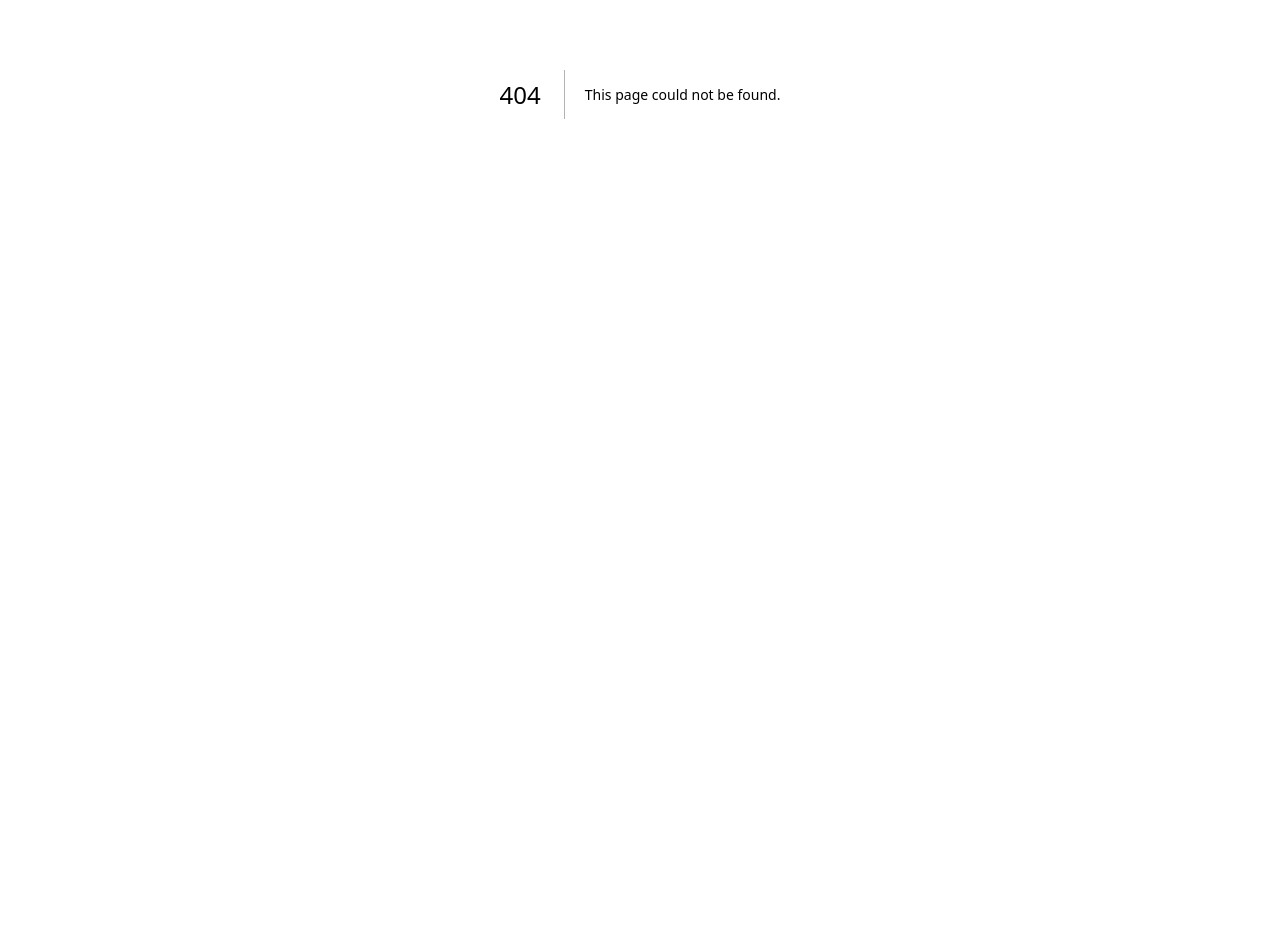
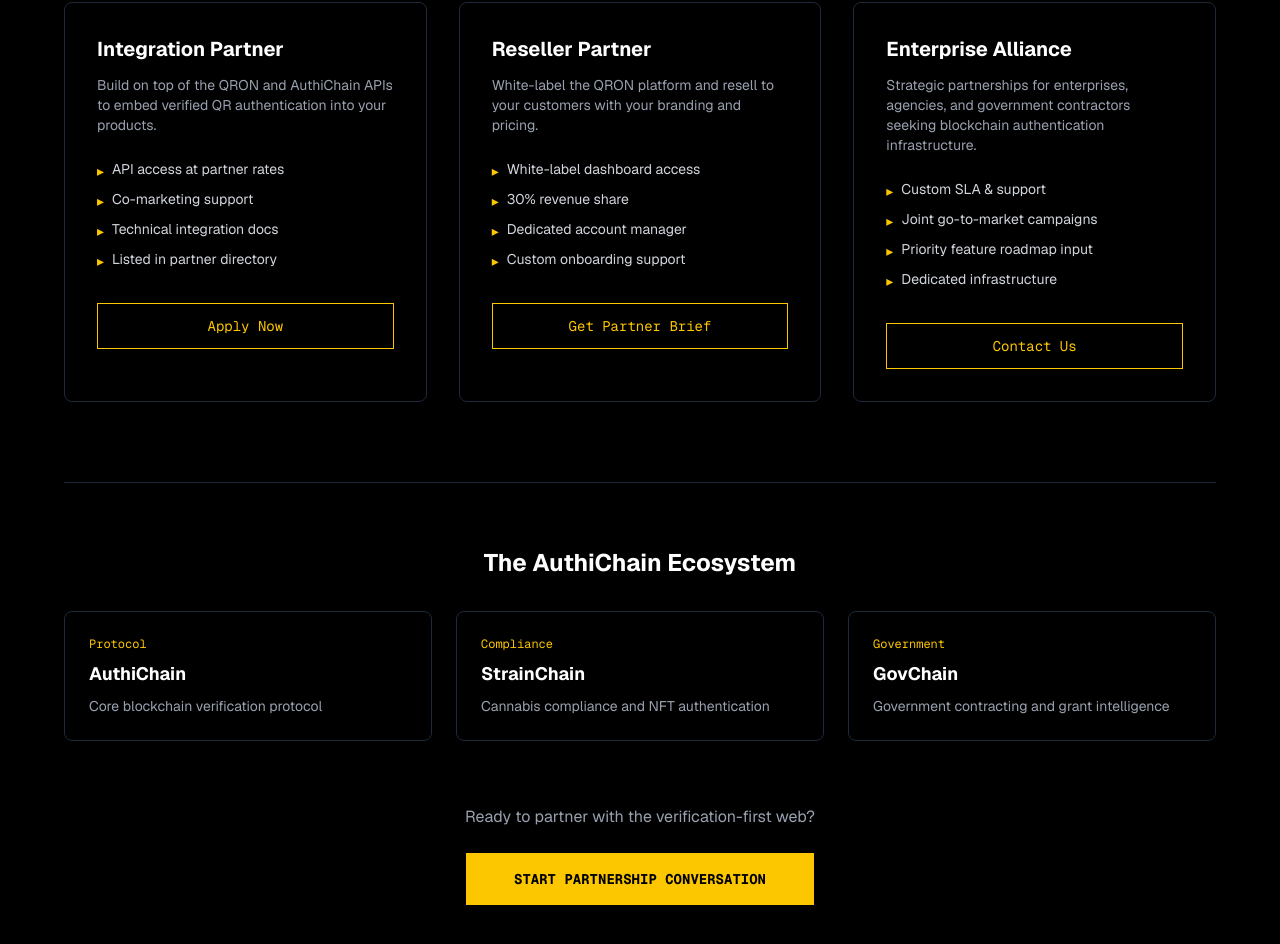
Before and after one commit to undone0603/qron-platform, a Next.js app: page /partners in a window 1280 px wide. Before the commit this address had no page. Shown: the part 306-1250 px from the top of the page. Before the commit the page ends 800 px from the top, so only its background shows below. Built offline with nearby package versions, Linux system fonts and the light colour scheme; what thirdweb would draw is missing.

Commit message:
feat: add Partners landing page with ecosystem partner tiers

```diff
--- /dev/null
+++ b/src/app/partners/page.tsx
@@ -0,0 +1,109 @@
+import type { Metadata } from 'next';
+import Link from 'next/link';
+
+export const metadata: Metadata = {
+  title: 'Partners | QRON Protocol',
+  description: 'Partner with the AuthiChain ecosystem. Reseller, integration, and enterprise partnership opportunities for technology and distribution partners.',
+};
+
+const partnerTiers = [
+  {
+    tier: 'Integration Partner',
+    description: 'Build on top of the QRON and AuthiChain APIs to embed verified QR authentication into your products.',
+    benefits: ['API access at partner rates', 'Co-marketing support', 'Technical integration docs', 'Listed in partner directory'],
+    cta: 'Apply Now',
+    href: '/partners/brief',
+  },
+  {
+    tier: 'Reseller Partner',
+    description: 'White-label the QRON platform and resell to your customers with your branding and pricing.',
+    benefits: ['White-label dashboard access', '30% revenue share', 'Dedicated account manager', 'Custom onboarding support'],
+    cta: 'Get Partner Brief',
+    href: '/partners/brief',
+  },
+  {
+    tier: 'Enterprise Alliance',
+    description: 'Strategic partnerships for enterprises, agencies, and government contractors seeking blockchain authentication infrastructure.',
+    benefits: ['Custom SLA & support', 'Joint go-to-market campaigns', 'Priority feature roadmap input', 'Dedicated infrastructure'],
+    cta: 'Contact Us',
+    href: '/contact',
+  },
+];
+
+const ecosystemPartners = [
+  { name: 'AuthiChain', description: 'Core blockchain verification protocol', href: 'https://www.authichain.com', tag: 'Protocol' },
+  { name: 'StrainChain', description: 'Cannabis compliance and NFT authentication', href: 'https://strainchain.io', tag: 'Compliance' },
+  { name: 'GovChain', description: 'Government contracting and grant intelligence', href: 'https://govchain.us', tag: 'Government' },
+];
+
+export default function PartnersPage() {
+  return (
+    <main className="min-h-screen bg-black text-white px-4 py-20">
+      <div className="max-w-6xl mx-auto">
+        {/* Header */}
+        <div className="text-center mb-16">
+          <p className="text-yellow-400 font-mono text-sm tracking-widest mb-4">ECOSYSTEM PARTNERSHIPS</p>
+          <h1 className="text-5xl font-bold mb-6">Build With <span className="text-yellow-400">AuthiChain</span></h1>
+          <p className="text-gray-400 text-xl max-w-2xl mx-auto">
+            Join the authentication-first ecosystem powering verified supply chains, cannabis compliance, and government contracting.
+          </p>
+        </div>
+
+        {/* Partner Tiers */}
+        <div className="grid grid-cols-1 md:grid-cols-3 gap-8 mb-20">
+          {partnerTiers.map((tier) => (
+            <div key={tier.tier} className="border border-gray-800 rounded-lg p-8 hover:border-yellow-400/50 transition-colors">
+              <h2 className="text-xl font-bold mb-3">{tier.tier}</h2>
+              <p className="text-gray-400 mb-6 text-sm">{tier.description}</p>
+              <ul className="space-y-2 mb-8">
+                {tier.benefits.map((b) => (
+                  <li key={b} className="flex items-start gap-2 text-sm text-gray-300">
+                    <span className="text-yellow-400 mt-0.5">▸</span>
+                    {b}
+                  </li>
+                ))}
+              </ul>
+              <Link
+                href={tier.href}
+                className="block text-center border border-yellow-400 text-yellow-400 py-3 px-6 font-mono text-sm hover:bg-yellow-400 hover:text-black transition-colors"
+              >
+                {tier.cta}
+              </Link>
+            </div>
+          ))}
+        </div>
+
+        {/* Ecosystem Section */}
+        <div className="border-t border-gray-800 pt-16">
+          <h2 className="text-2xl font-bold mb-8 text-center">The AuthiChain Ecosystem</h2>
+          <div className="grid grid-cols-1 md:grid-cols-3 gap-6">
+            {ecosystemPartners.map((p) => (
+              <a
+                key={p.name}
+                href={p.href}
+                target="_blank"
+                rel="noopener noreferrer"
+                className="border border-gray-800 rounded-lg p-6 hover:border-yellow-400/50 transition-colors group"
+              >
+                <span className="text-xs font-mono text-yellow-400 mb-2 block">{p.tag}</span>
+                <h3 className="text-lg font-bold mb-2 group-hover:text-yellow-400 transition-colors">{p.name}</h3>
+                <p className="text-gray-400 text-sm">{p.description}</p>
+              </a>
+            ))}
+          </div>
+        </div>
+
+        {/* CTA */}
+        <div className="text-center mt-16">
+          <p className="text-gray-400 mb-6">Ready to partner with the verification-first web?</p>
+          <Link
+            href="/contact"
+            className="inline-block bg-yellow-400 text-black font-bold py-4 px-12 font-mono text-sm hover:bg-yellow-300 transition-colors"
+          >
+            START PARTNERSHIP CONVERSATION
+          </Link>
+        </div>
+      </div>
+    </main>
+  );
+}
```
